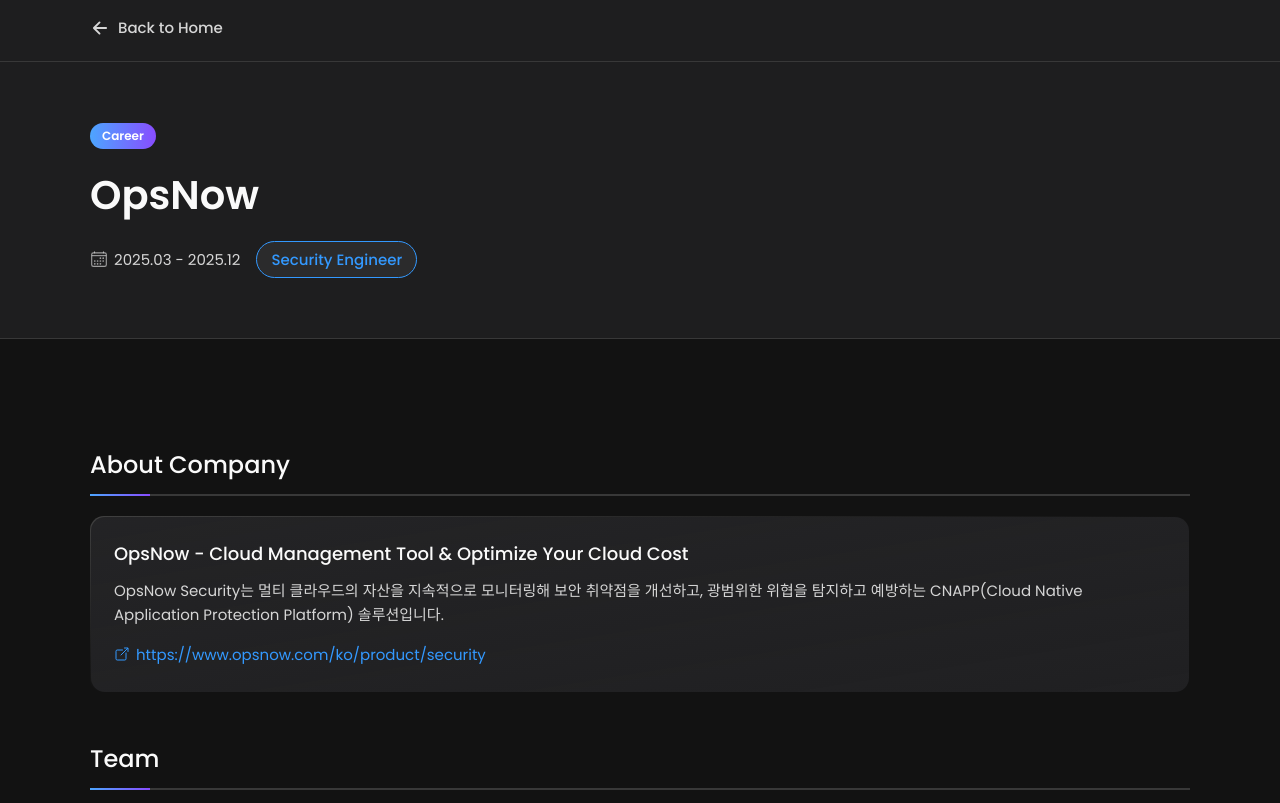
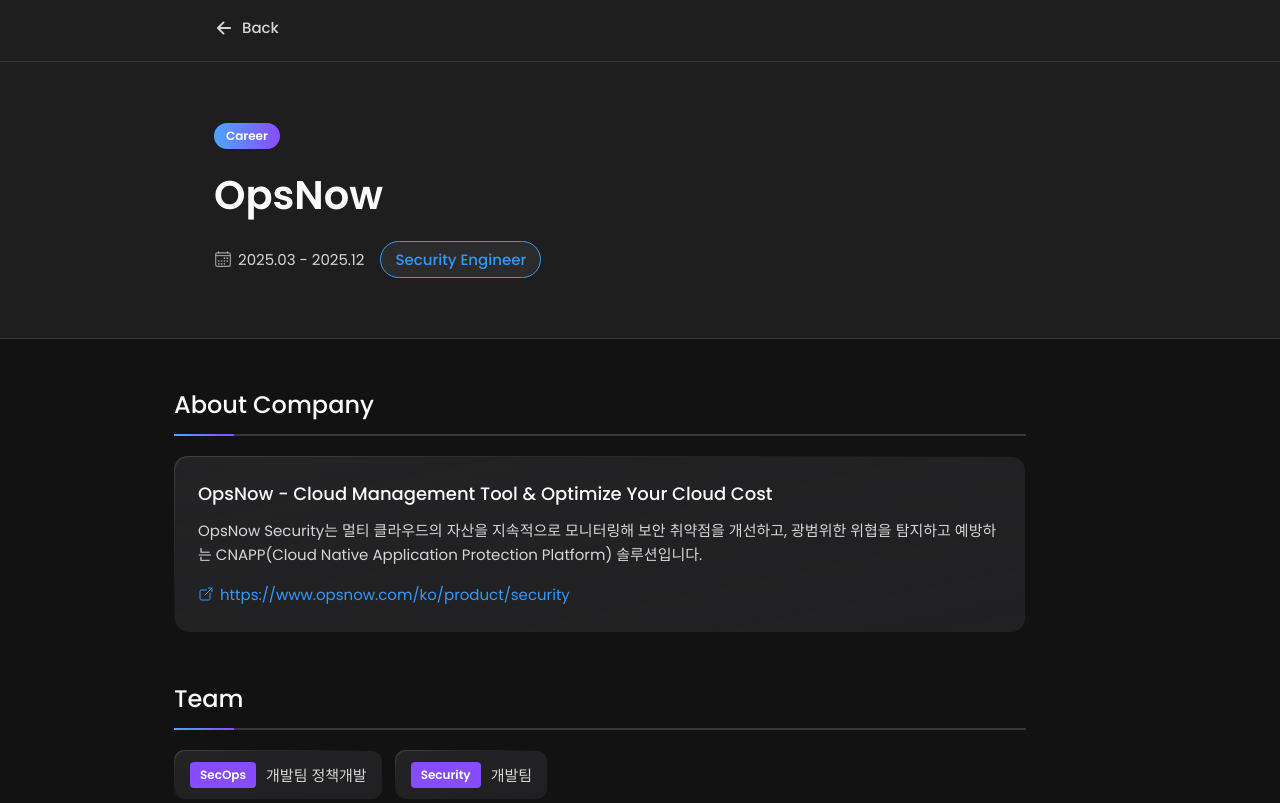
Before and after one commit to zoocandoit/zoocandoit.github.io, a plain HTML site: page career/opsnow.html in a window 1280 px wide. Shown: the top 803 px of the page. Drawn offline with nearby package versions, Linux system fonts and the light colour scheme.

Commit message:
260124_2

```diff
--- a/assets/css/detail.css
+++ b/assets/css/detail.css
@@ -1,6 +1,25 @@
 /*-----------------------------------*\
   #DETAIL PAGE STYLES
 \*-----------------------------------*/
+
+/* Reset all styles for detail page */
+body.detail-page {
+  background: var(--smoky-black);
+}
+
+body.detail-page main {
+  margin: 0 !important;
+  min-width: auto !important;
+}
+
+/* Unified container - single source of truth */
+body.detail-page .container {
+  width: 100%;
+  max-width: 900px;
+  margin: 0 auto;
+  padding: 0 24px;
+  box-sizing: border-box;
+}
 
 /*-----------------------------------*\
   #NAVIGATION
@@ -8,17 +27,13 @@
 
 .detail-nav {
   background: var(--eerie-black-2);
-  padding: 16px 24px;
+  padding: 16px 0;
   border-bottom: 1px solid var(--jet);
   position: sticky;
   top: 0;
   z-index: 100;
 }
 
-.detail-nav .container {
-  max-width: 1100px;
-  margin: 0 auto;
-}
 
 .back-link {
   display: inline-flex;
@@ -46,17 +61,13 @@
 
 .detail-header {
   background: var(--eerie-black-2);
-  padding: 48px 24px;
+  padding: 48px 0;
   border-bottom: 1px solid var(--jet);
 }
 
-.detail-header .container {
-  max-width: 1100px;
-  margin: 0 auto;
-}
 
 .detail-header-content {
-  max-width: 800px;
+  max-width: 100%;
 }
 
 .company-badge {
@@ -112,14 +123,10 @@
 \*-----------------------------------*/
 
 .detail-content {
-  padding: 48px 24px;
+  padding: 48px 0;
   background: var(--smoky-black);
 }
 
-.detail-content .container {
-  max-width: 1100px;
-  margin: 0 auto;
-}
 
 .detail-section {
   margin-bottom: 48px;
@@ -372,7 +379,7 @@
   }
 
   .detail-header {
-    padding: 60px 24px;
+    padding: 60px 0;
   }
 
 }
@@ -384,11 +391,15 @@
   }
 
   .detail-header {
-    padding: 32px 16px;
+    padding: 32px 0;
   }
 
   .detail-content {
-    padding: 32px 16px;
+    padding: 32px 0;
+  }
+
+  body.detail-page .container {
+    padding: 0 16px;
   }
 
   .company-meta {
--- a/career/opsnow.html
+++ b/career/opsnow.html
@@ -16,14 +16,14 @@
   <link rel="stylesheet" href="../assets/css/detail.css">
 </head>
 
-<body>
+<body class="detail-page">
 
   <!-- Back Navigation -->
   <nav class="detail-nav">
     <div class="container">
-      <a href="../index.html" class="back-link">
+      <a href="#" class="back-link" onclick="history.back(); return false;">
         <ion-icon name="arrow-back-outline"></ion-icon>
-        <span>Back to Home</span>
+        <span>Back</span>
       </a>
     </div>
   </nav>
```
Also changed, not shown: career/kttelecop.html (+3 -3 lines), career/roltech.html (+3 -3 lines), career/sejong.html (+3 -3 lines).
